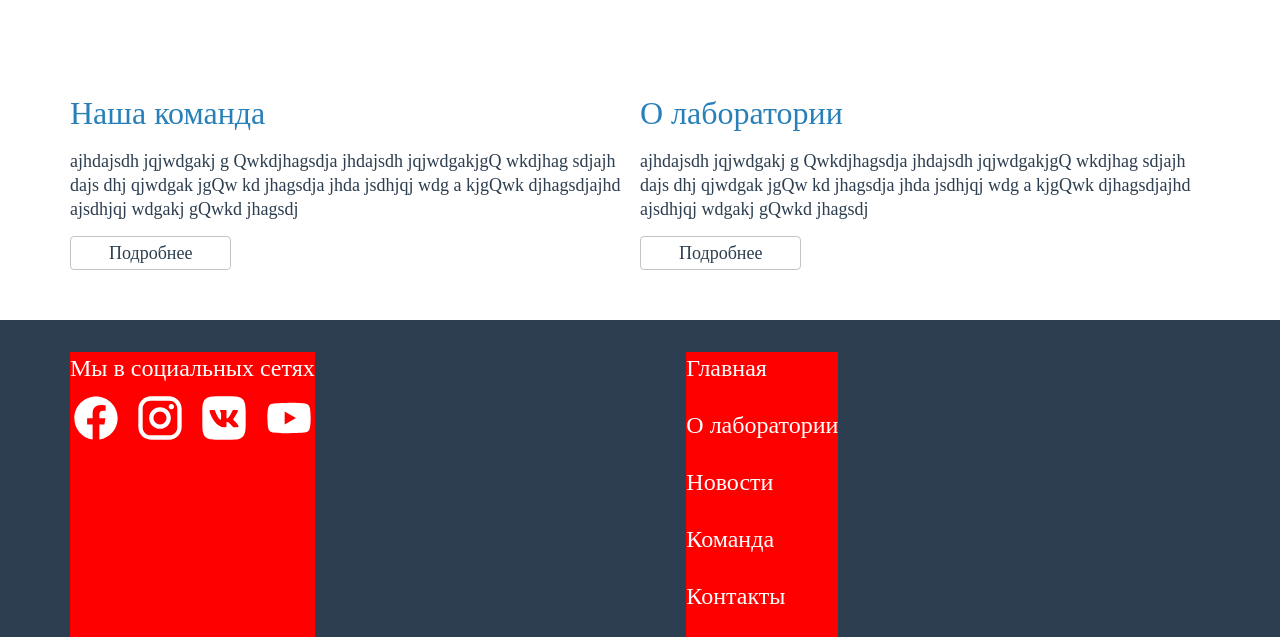
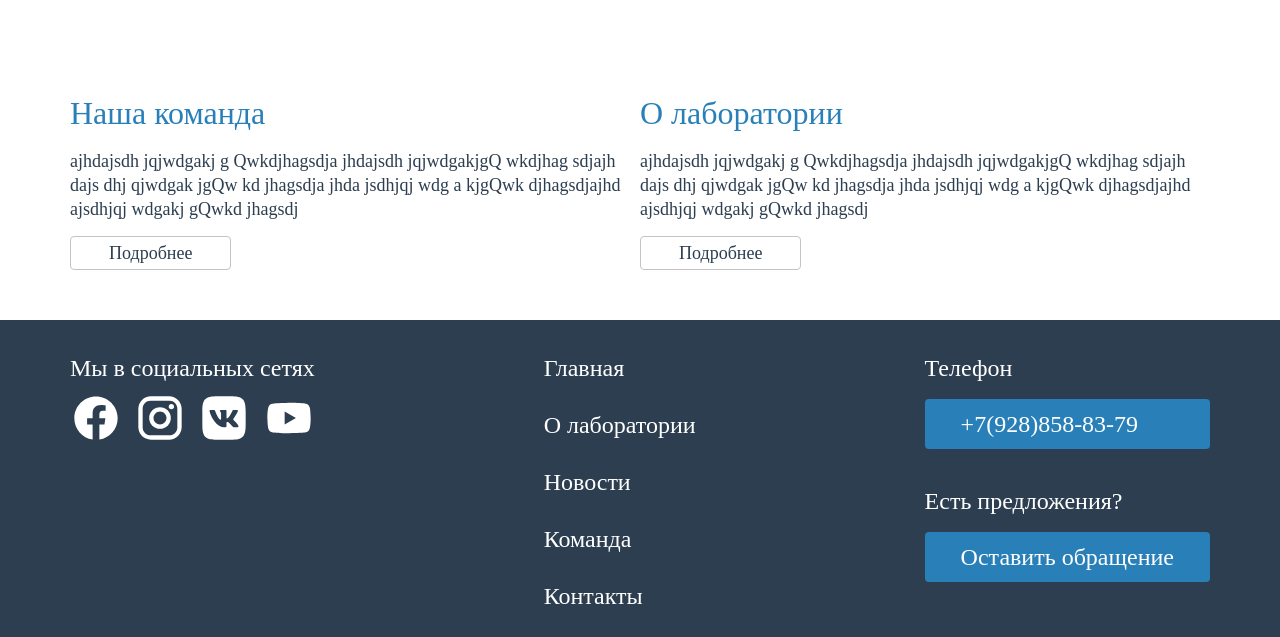
Before and after one commit to alan-966/moyidei, a website: page #src/pages/index.html in a window 1280 px wide. Shown: the part 1754-2391 px from the top of the page. Drawn offline with nearby package versions, Linux system fonts and the light colour scheme; files that its build step writes are made by us from their sources; files whose address does not match are found by name; a web font is replaced by a local one.

Commit message:
footer comlited

```diff
--- a/#src/pages/_footer.html
+++ b/#src/pages/_footer.html
@@ -19,7 +19,14 @@
 			</ul>
 		</div>
 		<div class="footer-column">
-
+			<div class="first-row">
+				<span>Телефон</span>
+				<a class="footer-btn" href="tel:+7(928)928-83-79">+7(928)858-83-79</a>
+			</div>
+			<div class="second-row">
+				<span>Есть предложения?</span>
+				<a class="footer-btn" href="#">Оставить обращение</a>
+			</div>
 		</div>
 	</div>
 </footer>
--- a/#src/scss/footer.scss
+++ b/#src/scss/footer.scss
@@ -10,7 +10,7 @@ footer{
 
 		.footer-column{
 			margin-top: 32px;
-			background-color: red;
+			// background-color: red;
 			span{
 				font-size: 24px;
 				line-height: 32px;
@@ -35,6 +35,25 @@ footer{
 					}
 				}
 			}
+			.footer-btn{
+				display: inline-block;
+				border-radius: 4px;
+				font-size: 24px;
+				line-height: 32px;
+				color: #FFFFFF;
+				padding: 9px 36px;
+				background-color: #2980B9;
+				margin-top: 15px;
+			}
+			.first-row{
+				display: flex;
+				flex-direction: column;
+			}
+			.second-row{
+				display: flex;
+				flex-direction: column;
+				margin-top: 36px;
+			}
 		}
 	}
 }
--- a/package.json
+++ b/package.json
@@ -34,5 +34,8 @@
     "gulp-webp-html": "^1.0.2",
     "gulp-webpcss": "^1.1.1",
     "webp-converter": "^2.2.3"
+  },
+  "dependencies": {
+    "swiper": "^6.6.1"
   }
 }
```
